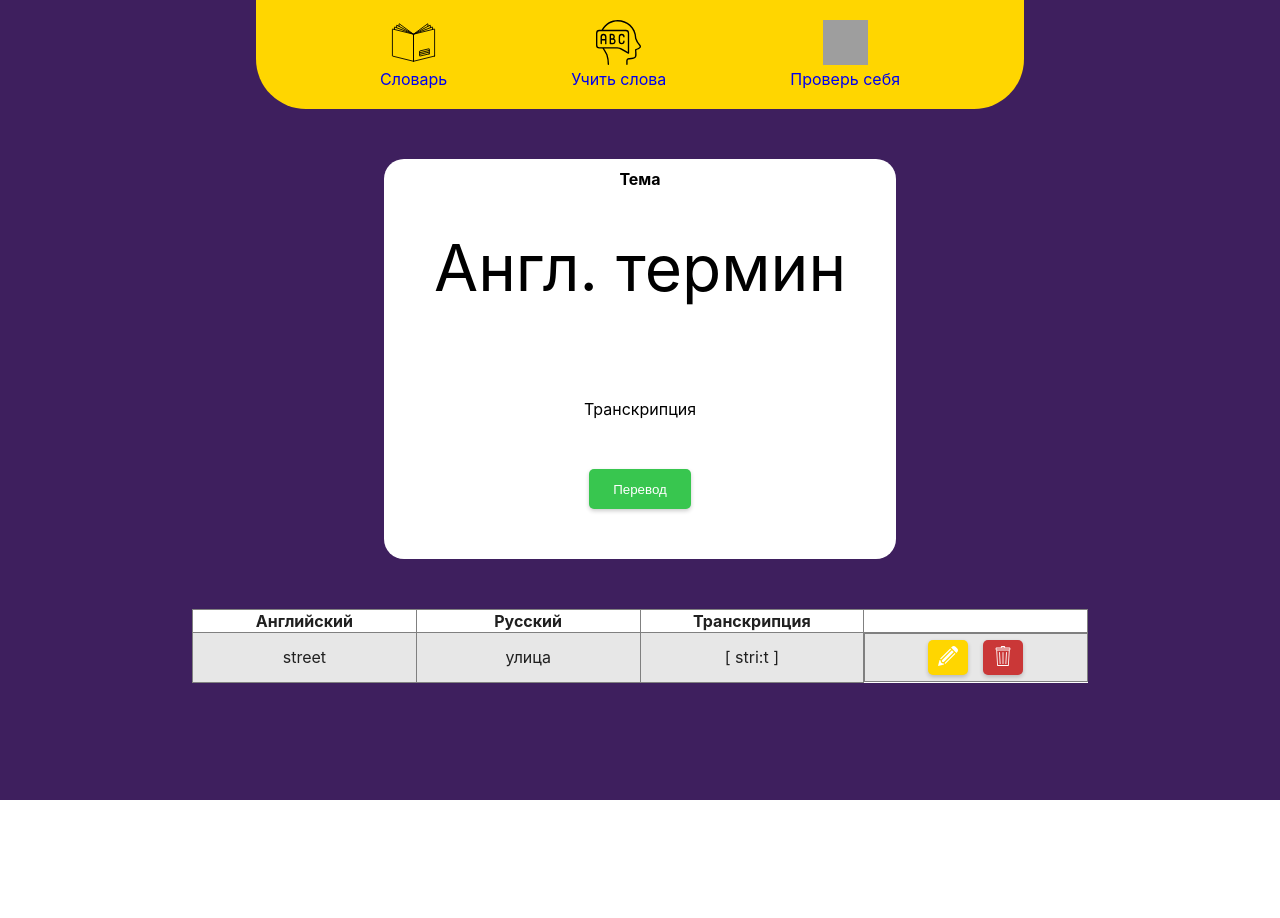
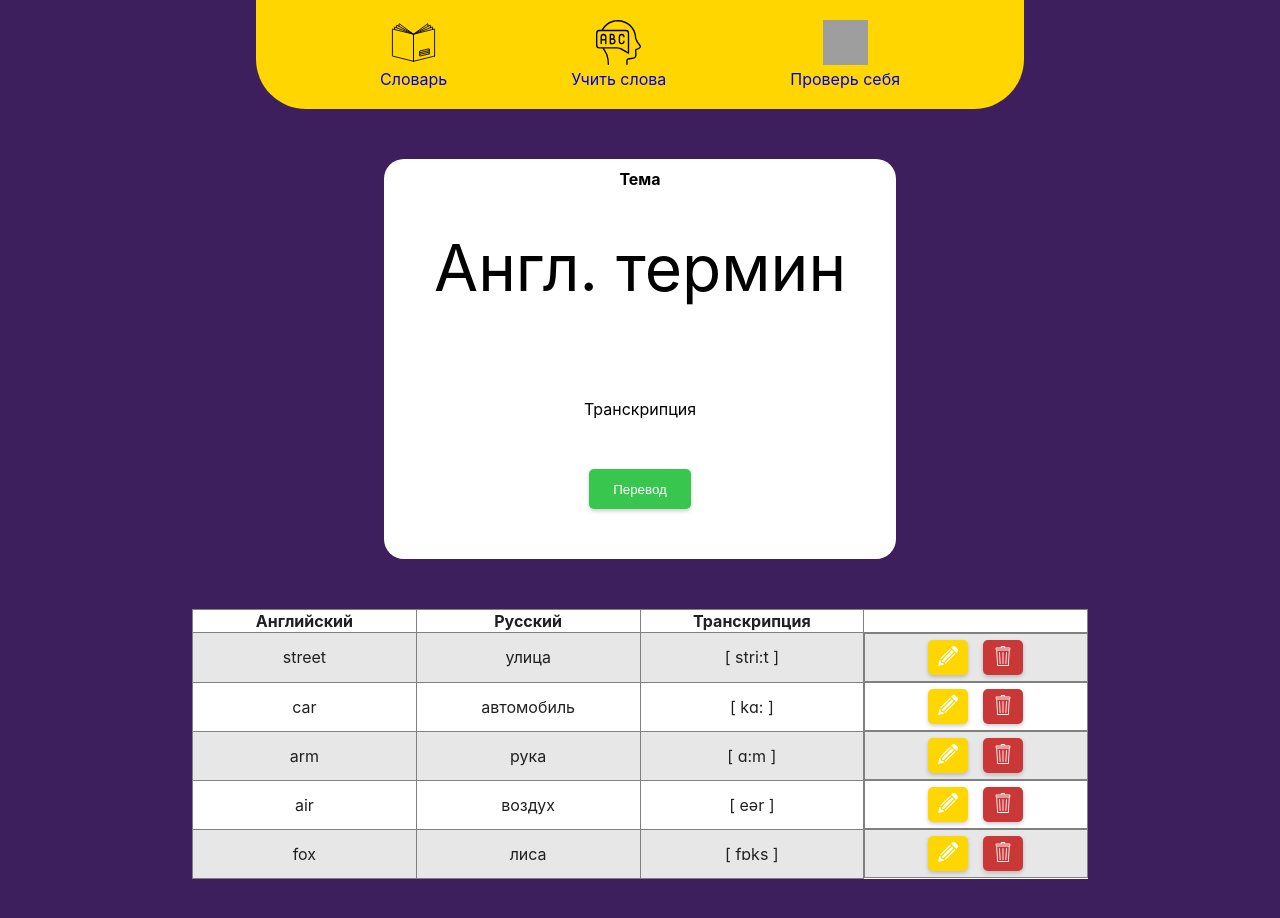
Before and after one commit to AlenaNemtsova/flashcards, a React (Create React App) app: page / in a window 1280 px wide. Shown: the top 918 px of the page. Before the commit the page ends 800 px from the top, so only its background shows below. Built offline with nearby package versions, Linux system fonts and the light colour scheme; grey boxes are pictures that could not be loaded.

Commit message:
small changes: App dimentions, row's data

```diff
--- a/src/App.css
+++ b/src/App.css
@@ -1,11 +1,13 @@
 .App {
   text-align: center;
-  width: 100vw;
-  height: 100vh;
+  width: 100%;
+  height: 100%;
   background-color: #3E1F5E;
 }
 
-
+footer {
+  height: 10vh;
+}
 
 
 
--- a/src/components/WordsList.jsx
+++ b/src/components/WordsList.jsx
@@ -6,6 +6,14 @@ import cancelIcon from '../assets/images/cancel2-cross-icon.svg'
 
 const rows = [
     { "id": "11346", "english": "street", "transcription": "[ stri:t ]", "russian": "улица", "tags": "овощи", "tags_json": "[\"u043eu0432u043eu0449u0438\"]" },
+
+    {"id":"11347","english":"car","transcription":"[ kɑ: ]","russian":"автомобиль","tags":"","tags_json":"[\"\"]"},
+
+    {"id":"11350","english":"arm","transcription":"[ ɑ:m ]","russian":"рука","tags":"","tags_json":"[\"\"]"},
+
+    {"id":"11354","english":"air","transcription":"[  eər ]","russian":"воздух","tags":"","tags_json":"[\"\"]"},
+
+    {"id":"11355","english":"fox","transcription":"[ fɒks ]","russian":"лиса","tags":"","tags_json":"[\"\"]"},
 ];
 
 
```
